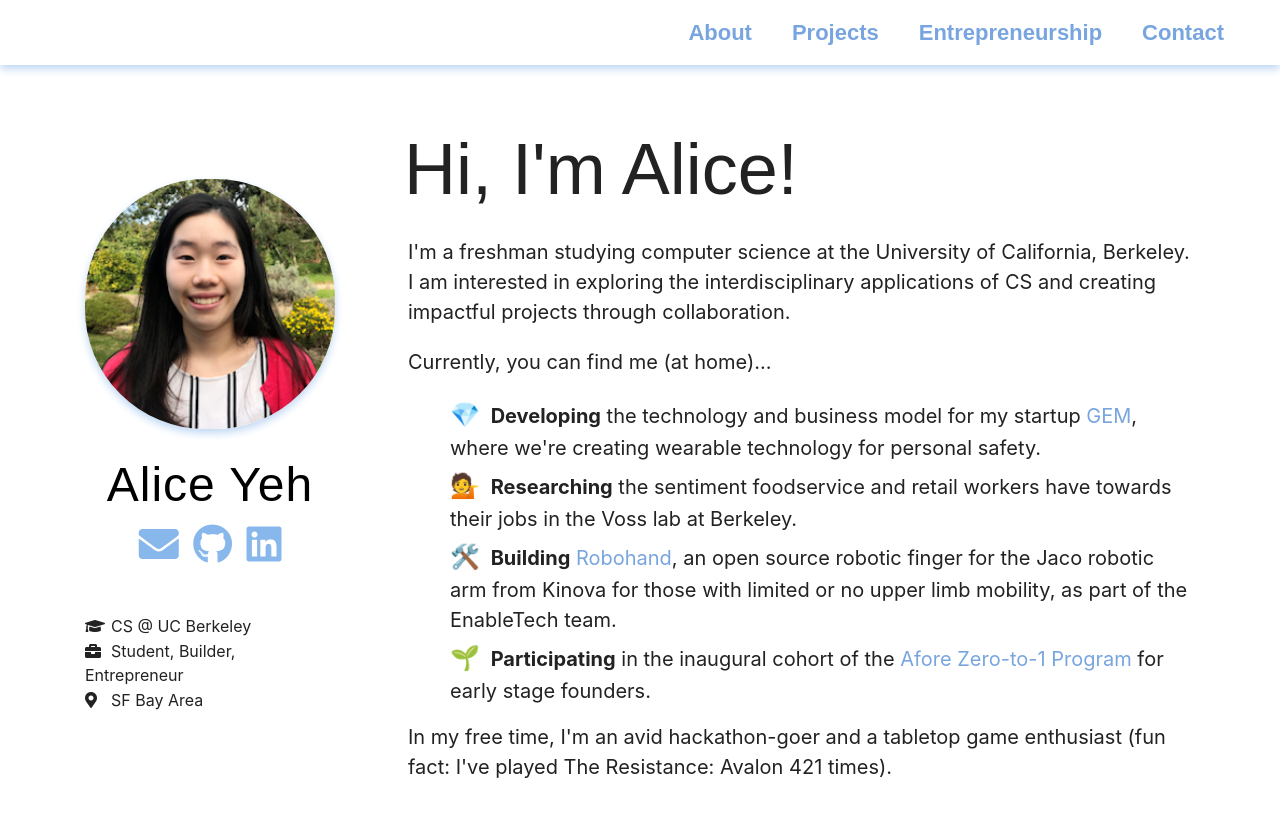
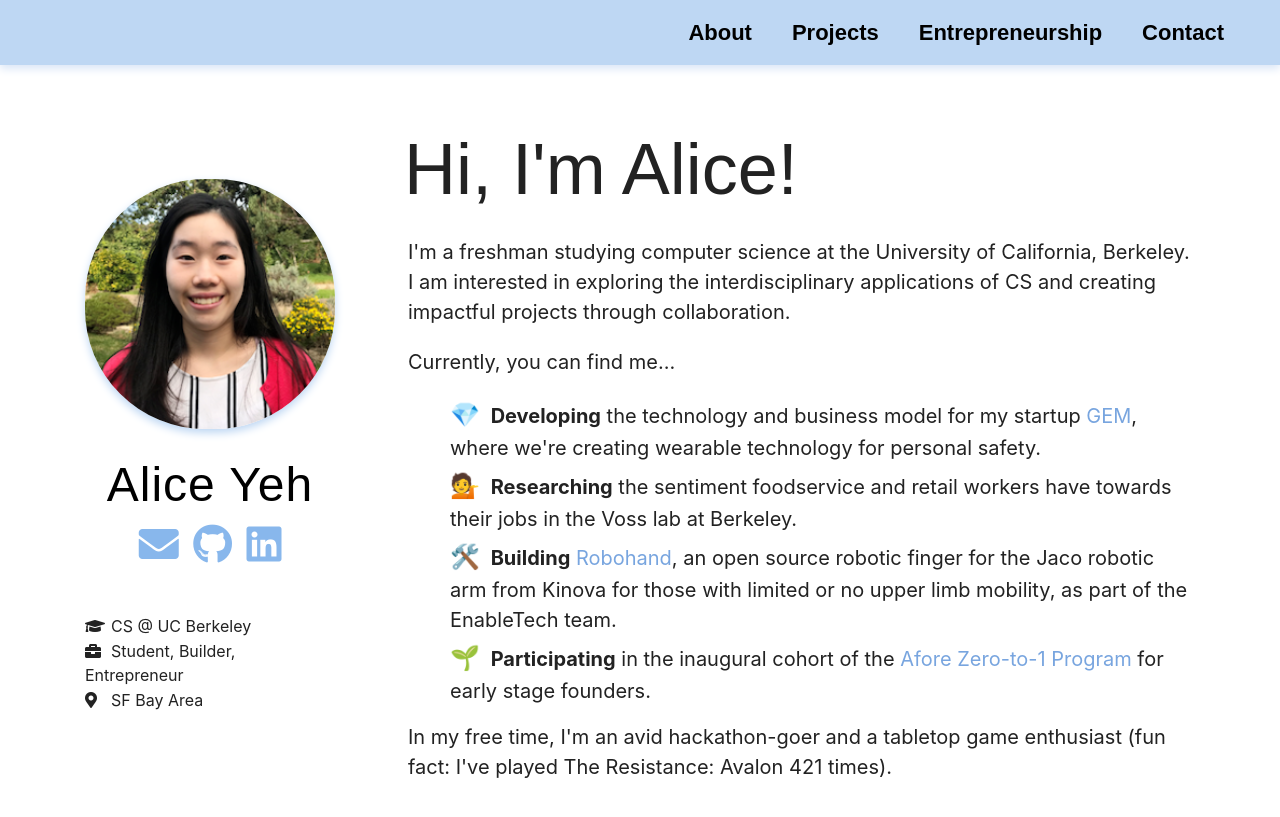
Before and after one commit to AliceYeh12/AliceYeh12.github.io, a Jekyll site: the page built from index.html, in a window 1280 px wide and 900 px high. Shown: the top 817 px of the window. Built offline with Jekyll 4.4.1, drawn with Linux system fonts in a browser that asks for light colours; nearby versions of some CDN libraries; some web fonts are replaced.

Commit message:
Color change on navbar

```diff
--- a/css/styles.css
+++ b/css/styles.css
@@ -12,15 +12,15 @@ html, body {
 }
 
 .navbar-custom {
-    background-color: white;
-    box-shadow: 0 4px 8px 0 rgb(190, 215, 243);
+    background-color: rgb(190, 215, 243);
+    box-shadow: 0 4px 8px 0 rgb(219, 231, 247);
     width: 100%;
     margin-top: -15px;
     z-index: 1;
 }
 
 .navbar-custom .navbar-text {
-    color: rgb(120, 165, 223);
+    color: black;
     margin-right: 20px;
     margin-top: 15px;
     font-size: 22px;
--- a/index.html
+++ b/index.html
@@ -18,7 +18,7 @@ title: Alice Yeh
             <div class="blurb" class="jumbotron">
                 <h1 class="display-3">Hi, I'm Alice!</h1>
                 <p class="lead">I'm a freshman studying computer science at the University of California, Berkeley. I am interested in exploring the interdisciplinary applications of CS and creating impactful projects through collaboration.</p>
-                <p class="para">Currently, you can find me (at home)...</p>
+                <p class="para">Currently, you can find me...</p>
                 <ul id="current">
                     <li class="current-items"><b class="lg">&#128142</b> <b>Developing</b> the technology and business model for my startup <a class="current-items" href="#gem-proj">GEM</a>, where we're creating wearable technology for personal safety.</li>
                     <li class="current-items"><b class="lg">&#128129</b> <b>Researching</b> the sentiment foodservice and retail workers have towards their jobs in the Voss lab at Berkeley.</li>
```
